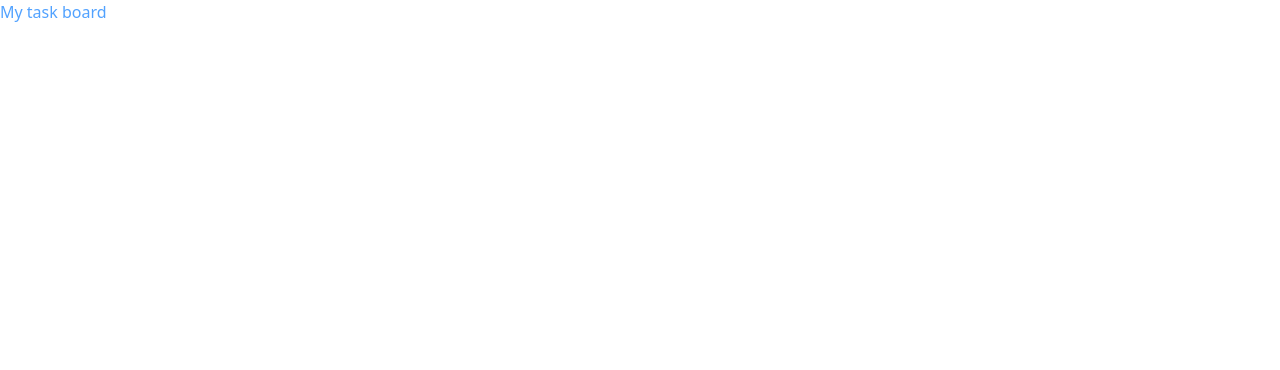
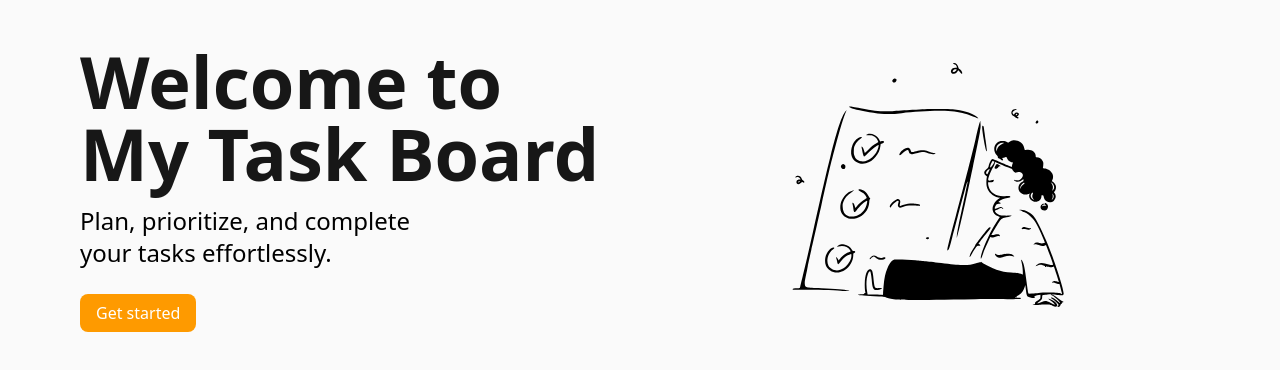
Before and after one commit to KevinPadi/My-task-board, a React (Vite) app: page / in a window 1280 px wide. Shown: the top 370 px of the page. Built offline with nearby package versions, Linux system fonts and the light colour scheme.

Commit message:
react router dom added

```diff
--- a/package.json
+++ b/package.json
@@ -11,8 +11,10 @@
   },
   "dependencies": {
     "@tailwindcss/vite": "^4.0.4",
+    "lucide-react": "^0.475.0",
     "react": "^19.0.0",
     "react-dom": "^19.0.0",
+    "react-router-dom": "^7.1.5",
     "tailwindcss": "^4.0.4"
   },
   "devDependencies": {
--- a/src/App.tsx
+++ b/src/App.tsx
@@ -1,11 +1,14 @@
+import { BrowserRouter, Routes, Route } from "react-router";
+import HomePage from "./pages/HomePage";
+
 function App() {
 
   return (
-    <div>
-      <h1 className="text-blue-400">
-        My task board
-      </h1>
-    </div>
+    <BrowserRouter>
+      <Routes>
+        <Route path="/" element={<HomePage />} />
+      </Routes>
+    </BrowserRouter>
   )
 }
 
--- a/src/index.css
+++ b/src/index.css
@@ -1 +1,3 @@
 @import "tailwindcss";
+
+@custom-variant dark (&:where(.dark, .dark *));
```
Also changed, not shown: 1 other file (tests, documents, lock files or other folders).
